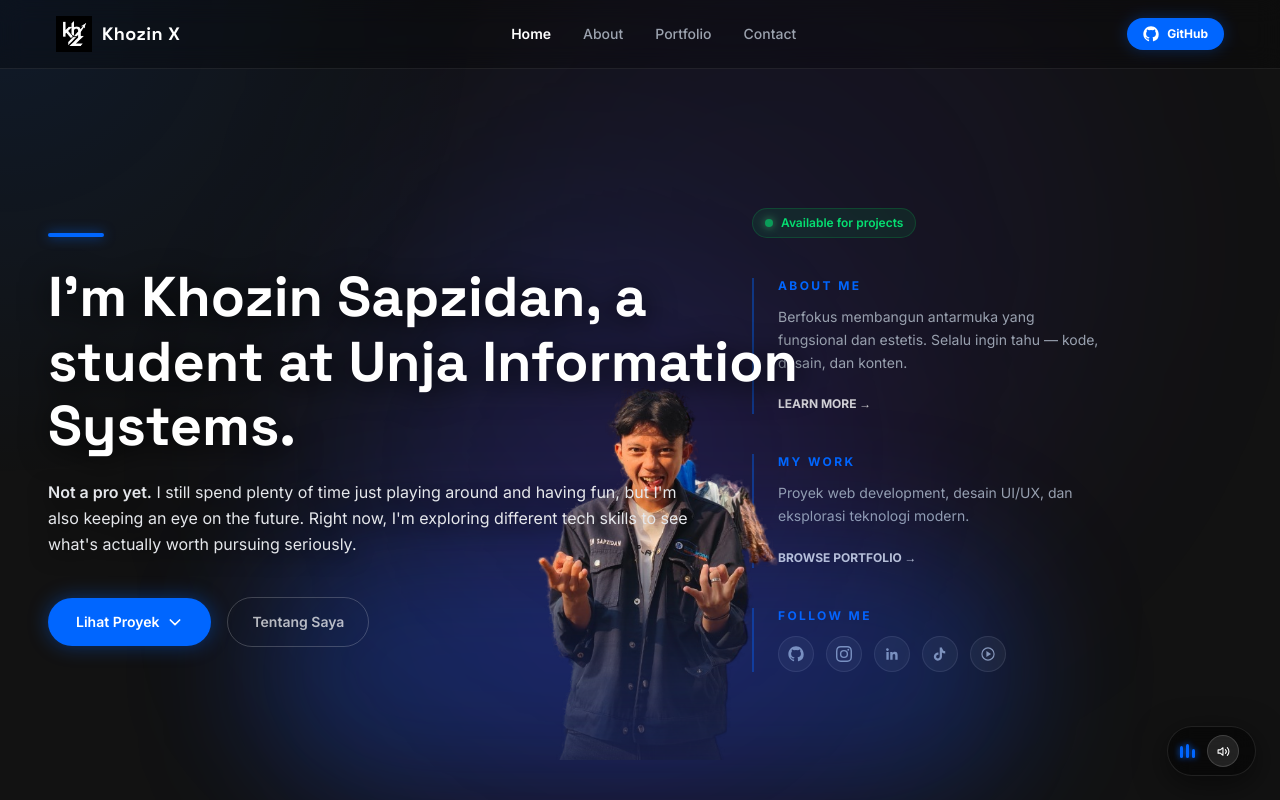
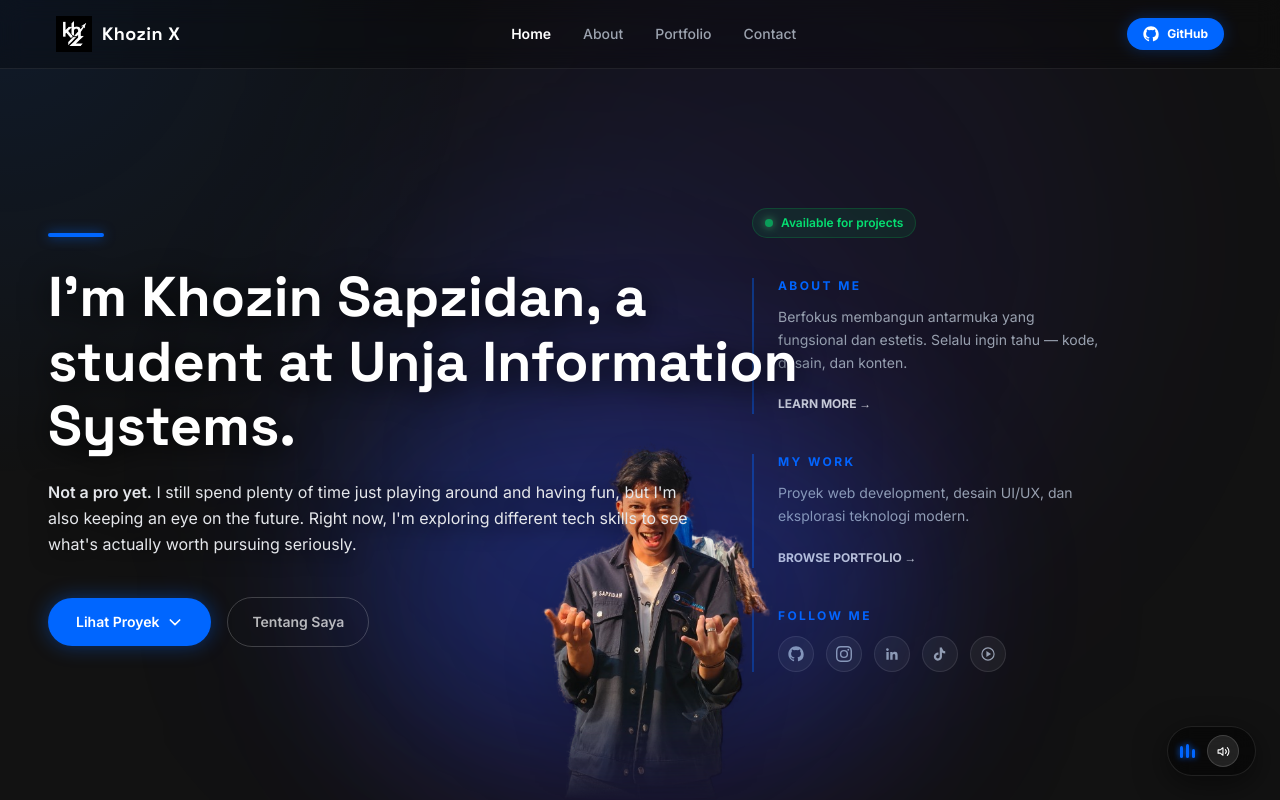
Before and after one commit to khzasn/khzasn.github.io, a Next.js app: page / in a window 1280 px wide. Both pictures are taken after a click on the button "Start". Shown: the top 800 px of the page. Built offline with nearby package versions, Linux system fonts and the light colour scheme.

Commit message:
style: rewrite photo implementation to match reference styling (large, centered, bottom-anchored)

```diff
--- a/app/page.js
+++ b/app/page.js
@@ -198,25 +198,23 @@ export default function Home() {
           </div>
         </div>
 
-        {/* CENTER — Foto (Absolute Hero, like reference) */}
-        <div className="absolute inset-0 flex items-center justify-center pointer-events-none z-10 animate-fade-up" style={{ animationDelay: '0.5s' }}>
-          {/* Glow biru di bawah foto */}
-          <div className="absolute bottom-0 left-1/2 -translate-x-1/2 w-[60%] h-64 bg-blue-600/25 rounded-full filter blur-3xl z-0"></div>
+        {/* CENTER — Foto (Fresh Implementation) */}
+        <div className="absolute bottom-0 left-1/2 -translate-x-1/2 w-full max-w-[600px] lg:max-w-[800px] h-[70vh] lg:h-[85vh] pointer-events-none z-10 flex items-end justify-center animate-fade-up" style={{ animationDelay: '0.5s' }}>
+          {/* Glow effect di belakang foto */}
+          <div className="absolute bottom-10 w-[70%] h-[50%] bg-blue-600/20 rounded-full filter blur-[80px] z-0"></div>
 
-          {/* Foto container */}
-          <div className="relative z-10 h-full flex items-center justify-center" style={{
-            WebkitMaskImage: 'linear-gradient(to bottom, black 70%, transparent 100%)',
-            maskImage: 'linear-gradient(to bottom, black 70%, transparent 100%)'
-          }}>
-            <Image
-              src="/foto.png"
-              alt="Foto Khozin Sapzidan"
-              width={700}
-              height={900}
-              className="object-contain object-center h-full w-auto max-h-[90vh]"
-              priority
-            />
-          </div>
+          <Image
+            src="/foto.png"
+            alt="Foto Khozin Sapzidan"
+            width={800}
+            height={1000}
+            className="object-contain object-bottom w-full h-full drop-shadow-2xl relative z-10"
+            priority
+            style={{
+              WebkitMaskImage: 'linear-gradient(to bottom, black 85%, transparent 100%)',
+              maskImage: 'linear-gradient(to bottom, black 85%, transparent 100%)'
+            }}
+          />
         </div>
 
         {/* RIGHT */}
```
